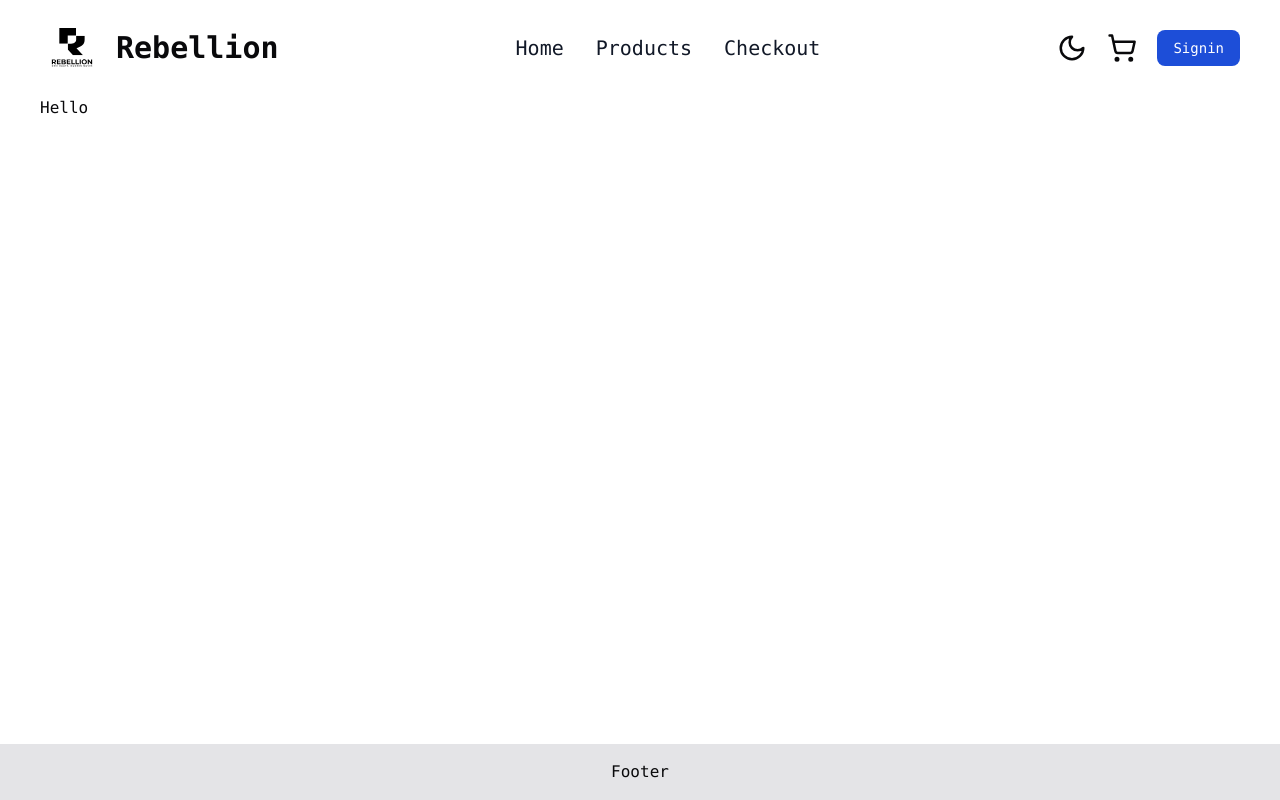
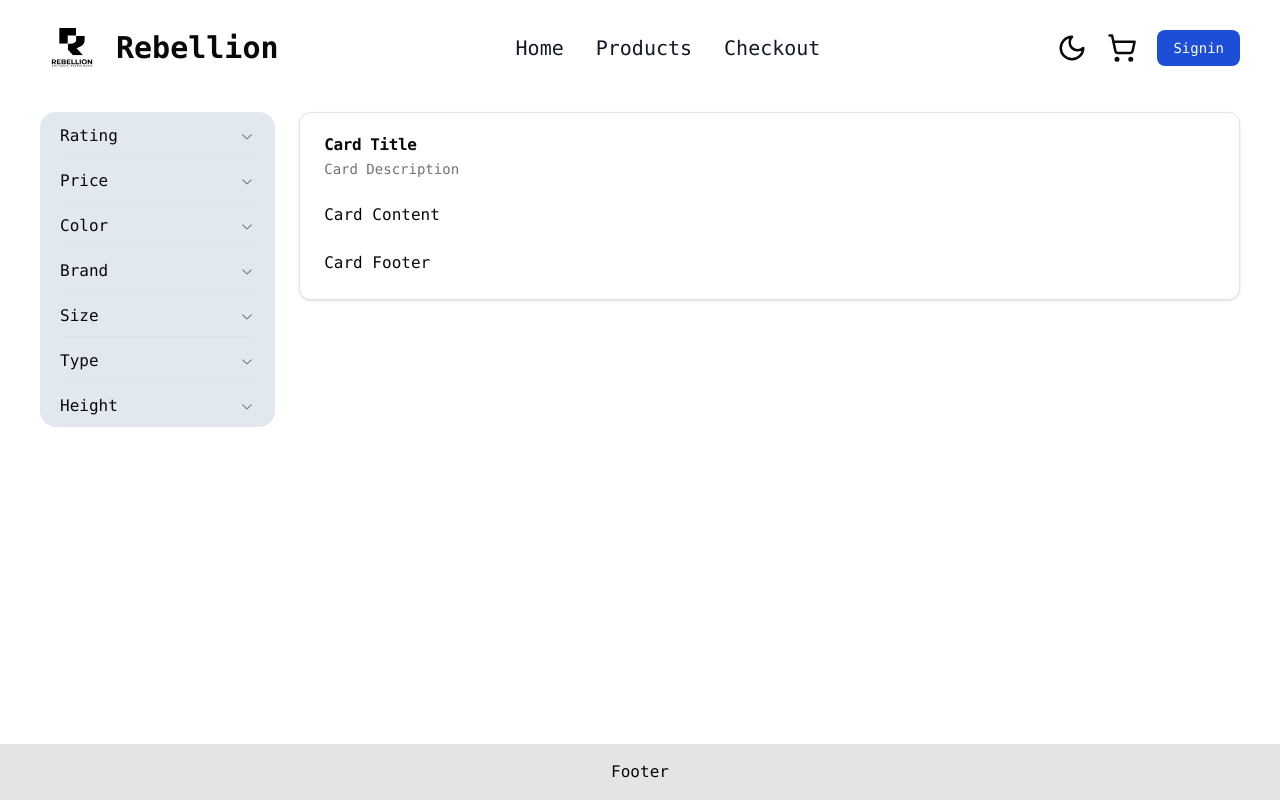
Before and after one commit to Asib27/Rebellion, a Next.js app: page /products in a window 1280 px wide. Built offline with nearby package versions, Linux system fonts and the light colour scheme.

Commit message:
refactor code

```diff
--- a/app/(pages)/checkout/page.jsx
+++ b/app/(pages)/checkout/page.jsx
@@ -1,151 +1,6 @@
-'use client'
-
-import StarRating from "@/components/star-rating";
-import { Accordion, AccordionContent, AccordionItem, AccordionTrigger } from "@/components/ui/accordion";
-import { Checkbox } from "@/components/ui/checkbox";
-import { ShoppingBag } from "lucide-react";
-import { useState } from "react";
-import { useImmer } from "use-immer";
-
-let sidebarMenus = [
-  "Rating", "Price", "Color", "Brand", "Size"
-]
-
-let sidebarMenuDict = {
-  'Rating': {
-    "5": 10, "4": 10, "3": 5, "2" : 1, "1": 1
-  },
-  'Price': {
-    "< 2000": 10, "2000-3000": 10, "3000-4000": 10, "4000-5000": 10, "> 5000": 10
-  },
-  'Color': {
-    'White': 2, 'Black': 5, 'Blue': 5, 'Red': 5, 'Green': 5
-  },
-  'Brand': {
-    'Nike': 10, 'Adidas': 15, 'Puma': 18
-  },
-  'Size': {
-    '38': 10, '39': 5, '40': 8, '41': 10, '42': 5, '43': 4, '44': 1
-  }
-}
-
-const ShowRating = ({rating_dict, filterState, updateFilterState}) => {
-  return (
-    <div className="">
-      <AccordionContent className="p-0">
-      {
-        Array.from({ length: 5 }, (_, index) => {
-          return (
-              <div key={index} className="flex gap-1 py-1 items-center">
-                <Checkbox
-                checked={filterState["Rating"][5 - index]}
-                onCheckedChange={(e) => updateFilterState(st => {st['Rating'][5-index] = e})} />
-                <StarRating stars={5 - index} total={5}/>
-                <p>
-                  {`(${rating_dict[5 - index] ? rating_dict[5 - index]: 0})`}
-                </p>
-              </div>
-          )
-        })
-      }
-      </AccordionContent>
-    </div>
-  )
-}
-
-const InnerAccordion = ({menu, filterState, updateFilterState}) => {
-  if (menu === "Rating") {
-    return (
-      <ShowRating rating_dict={sidebarMenuDict[menu]} filterState={filterState} updateFilterState={updateFilterState}/>
-    )
-  }
-  else if (menu === 'Color') {
-    return <div>
-      <AccordionContent className='p-0'>
-      {
-        Object.keys(sidebarMenuDict[menu]).map((menuItem, index) => {
-          return (
-                <div key={index} className="flex gap-3 py-1 items-center">
-                  <Checkbox
-                  checked={filterState[menu][menuItem]}
-                  className='h-4 w-4'
-                  onCheckedChange={(e) => updateFilterState(st => {st[menu][menuItem] = e})} />
-                  <p> {`${menuItem} (${sidebarMenuDict[menu][menuItem]})`} </p>
-                </div>
-          );
-        })
-      }
-      </AccordionContent>
-      </div>
-  }
-  else {
-    return (
-      <div>
-      <AccordionContent className='p-0'>
-      {
-        Object.keys(sidebarMenuDict[menu]).map((menuItem, index) => {
-          return (
-                <div key={index} className="flex gap-3 py-1 items-center">
-                  <Checkbox
-                  checked={filterState[menu][menuItem]}
-                  className='h-4 w-4'
-                  onCheckedChange={(e) => updateFilterState(st => {st[menu][menuItem] = e})} />
-                  <p> {`${menuItem} (${sidebarMenuDict[menu][menuItem]})`} </p>
-                </div>
-          );
-        })
-      }
-      </AccordionContent>
-      </div>
-
-    )
-  }
-}
 
 export default function Checkout() {
-  const [filterState, updateFilterState] = useImmer({
-    'Rating': {
-      "5": true, "4": true, "3": true, "2" : true, "1": true
-    },
-    'Price': {
-      "< 2000": true, "2000-3000": true, "3000-4000": true, "4000-5000": true, "> 5000": true
-    },
-    'Color': {
-      'White': true, 'Black': true, 'Blue': true, 'Red': true, 'Green': true
-    },
-    'Brand': {
-      'Nike': true, 'Adidas': true, 'Puma': true
-    },
-    'Size': {
-      '38': true, '39': true, '40': true, '41': true, '42': true, '43': true, '44': true
-    }
-    })
-
-
-  return (
-  <div className="w-full flex max-h-svh">
-    <div className="flex-[0.25] rounded-2xl bg-slate-200 dark:bg-slate-900">
-    <Accordion type="single" collapsible className="">
-    {
-      Object.keys(sidebarMenuDict).map((menu, index) => {
-        return (
-            <div key={index} className="px-5 pt-1">
-              <AccordionItem value={menu}>
-              <AccordionTrigger className='py-2 text-base'>{menu}</AccordionTrigger>
-              <InnerAccordion menu={menu} filterState={filterState} updateFilterState={updateFilterState}/>
-              </AccordionItem>
-            </div>
-        )
-      })
-    }
-    </Accordion>
-
-
-    </div>
-
-    <div className="h-full flex-1">
-      Menu
-    </div>
+  return <div>
+    Checkout
   </div>
-  )
 }
--- a/app/(pages)/products/page.jsx
+++ b/app/(pages)/products/page.jsx
@@ -1,5 +1,186 @@
-export default function Products() {
-  return <div>
-    Hello
+'use client'
+
+import StarRating from "@/components/star-rating";
+import { Accordion, AccordionContent, AccordionItem, AccordionTrigger } from "@/components/ui/accordion";
+import { Checkbox } from "@/components/ui/checkbox";
+import { ShoppingBag } from "lucide-react";
+import { useState } from "react";
+import { useImmer } from "use-immer";
+import {
+  Card,
+  CardContent,
+  CardDescription,
+  CardFooter,
+  CardHeader,
+  CardTitle,
+} from "@/components/ui/card"
+
+
+let sidebarMenus = [
+  "Rating", "Price", "Color", "Brand", "Size"
+]
+
+let sidebarMenuDict = {
+  'Rating': {
+    "5": 10, "4": 10, "3": 5, "2" : 1, "1": 1
+  },
+  'Price': {
+    "< 2000": 10, "2000-3000": 10, "3000-4000": 10, "4000-5000": 10, "> 5000": 10
+  },
+  'Color': {
+    'White': 2, 'Black': 5, 'Blue': 5, 'Red': 5, 'Green': 5
+  },
+  'Brand': {
+    'Nike': 10, 'Adidas': 15, 'Puma': 18
+  },
+  'Size': {
+    '38': 10, '39': 5, '40': 8, '41': 10, '42': 5, '43': 4, '44': 1
+  },
+  'Type': {
+    "Premium": 10, "OEM": 15, "1:1": 12
+  },
+  'Height': {
+    "High Neck": 4, "Low Neck": 10
+  }
+}
+
+const ShowRating = ({rating_dict, filterState, updateFilterState}) => {
+  return (
+    <div className="">
+      <AccordionContent className="p-0">
+      {
+        Array.from({ length: 5 }, (_, index) => {
+          return (
+              <div key={index} className="flex gap-1 py-1 items-center">
+                <Checkbox
+                checked={filterState["Rating"][5 - index]}
+                onCheckedChange={(e) => updateFilterState(st => {st['Rating'][5-index] = e})} />
+                <StarRating stars={5 - index} total={5}/>
+                <p>
+                  {`(${rating_dict[5 - index] ? rating_dict[5 - index]: 0})`}
+                </p>
+              </div>
+          )
+        })
+      }
+      </AccordionContent>
+    </div>
+  )
+}
+
+const InnerAccordion = ({menu, filterState, updateFilterState}) => {
+  if (menu === "Rating") {
+    return (
+      <ShowRating rating_dict={sidebarMenuDict[menu]} filterState={filterState} updateFilterState={updateFilterState}/>
+    )
+  }
+  else if (menu === 'Color') {
+    return <div>
+      <AccordionContent className='p-0'>
+      {
+        Object.keys(sidebarMenuDict[menu]).map((menuItem, index) => {
+          return (
+                <div key={index} className="flex gap-3 py-1 items-center">
+                  <Checkbox
+                  checked={filterState[menu][menuItem]}
+                  className='h-4 w-4'
+                  onCheckedChange={(e) => updateFilterState(st => {st[menu][menuItem] = e})} />
+                  <p> {`${menuItem} (${sidebarMenuDict[menu][menuItem]})`} </p>
+                </div>
+          );
+        })
+      }
+      </AccordionContent>
+      </div>
+  }
+  else {
+    return (
+      <div>
+      <AccordionContent className='p-0'>
+      {
+        Object.keys(sidebarMenuDict[menu]).map((menuItem, index) => {
+          return (
+                <div key={index} className="flex gap-3 py-1 items-center">
+                  <Checkbox
+                  checked={filterState[menu][menuItem]}
+                  className='h-4 w-4'
+                  onCheckedChange={(e) => updateFilterState(st => {st[menu][menuItem] = e})} />
+                  <p> {`${menuItem} (${sidebarMenuDict[menu][menuItem]})`} </p>
+                </div>
+          );
+        })
+      }
+      </AccordionContent>
+      </div>
+
+    )
+  }
+}
+
+export default function Product() {
+  const [filterState, updateFilterState] = useImmer({
+    'Rating': {
+      "5": true, "4": true, "3": true, "2" : true, "1": true
+    },
+    'Price': {
+      "< 2000": true, "2000-3000": true, "3000-4000": true, "4000-5000": true, "> 5000": true
+    },
+    'Color': {
+      'White': true, 'Black': true, 'Blue': true, 'Red': true, 'Green': true
+    },
+    'Brand': {
+      'Nike': true, 'Adidas': true, 'Puma': true
+    },
+    'Size': {
+      '38': true, '39': true, '40': true, '41': true, '42': true, '43': true, '44': true
+    },
+    'Type': {
+      "Premium": true, "OEM": true, "1:1": true
+    },
+    'Height': {
+      "High Neck": true, "Low Neck": true
+    }
+    })
+
+
+  return (
+  <div className="w-full flex max-h-svh gap-6 mt-4">
+    <div className="flex-[0.25] rounded-2xl bg-slate-200 dark:bg-slate-900">
+    <Accordion type="single" collapsible className="">
+    {
+      Object.keys(sidebarMenuDict).map((menu, index) => {
+        return (
+            <div key={index} className="px-5 pt-1">
+              <AccordionItem value={menu}>
+              <AccordionTrigger className='py-2 text-base'>{menu}</AccordionTrigger>
+              <InnerAccordion menu={menu} filterState={filterState} updateFilterState={updateFilterState}/>
+              </AccordionItem>
+            </div>
+        )
+      })
+    }
+    </Accordion>
+
+
+    </div>
+
+    <div className="h-full flex-1">
+      <div className="rounded-2xl bg-slate-200 dark:bg-slate-900 w-full h-500">
+        <Card>
+          <CardHeader>
+            <CardTitle>Card Title</CardTitle>
+            <CardDescription>Card Description</CardDescription>
+          </CardHeader>
+          <CardContent>
+            <p>Card Content</p>
+          </CardContent>
+          <CardFooter>
+            <p>Card Footer</p>
+          </CardFooter>
+        </Card>
+
+      </div>
+    </div>
   </div>
+  )
 }
```
